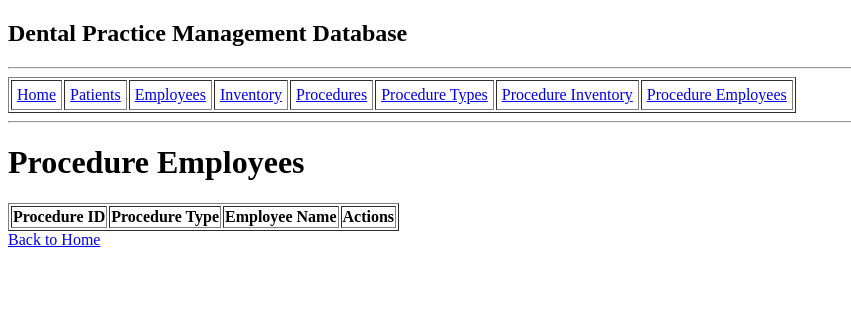
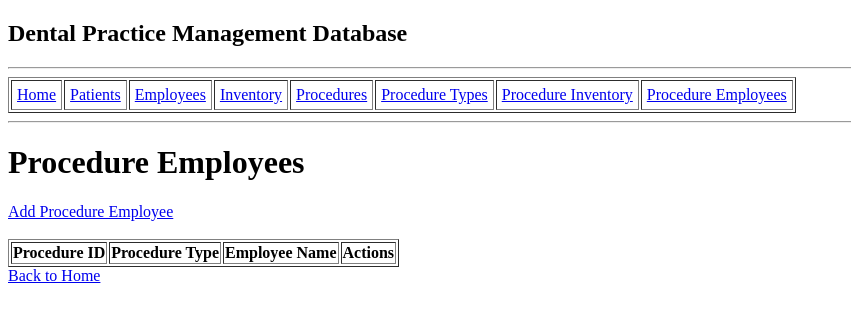
Before and after one commit to burton-its/step3, a Flask app: page /browse_procedure_employees in a window 1280 px wide. Shown: the top 322 px of the page, without its empty margins (0-851 px from the left). Run offline with Flask 3, Linux system fonts and the light colour scheme; data that the repository does not hold is empty; some libraries are stand-ins or nearby versions.

Commit message:
Added Create and Delete functions for Procedure Employees

```diff
--- a/app.py
+++ b/app.py
@@ -442,6 +442,59 @@ def browse_procedure_employees():
     cur.close()
     return render_template('browse_procedure_employees.html', procedure_employees=procedure_employees)
 
+# add procedure employee
+@app.route('/procedure_employee/add', methods=['GET', 'POST'])
+def add_procedure_employee():
+    cur = mysql.connection.cursor(MySQLdb.cursors.DictCursor)
+    if request.method == 'POST':
+        procedure_id = request.form["procedure_id"]
+        employee_id = request.form["employee_id"]
+
+        cur.execute(
+            """
+            SELECT COUNT(*) AS cnt
+            FROM procedure_employee
+            WHERE procedure_id = %s AND employee_id = %s
+            """, (procedure_id, employee_id))
+
+        existing = cur.fetchone()
+
+        if existing['cnt'] > 0:
+            cur.close()
+            return "Error: That employee is already assigned to this procedure."
+
+        cur.execute(
+            """
+            CALL sp_add_procedure_employee(%s, %s)
+            """,
+            (procedure_id, employee_id)
+        )
+        cur.nextset()
+        mysql.connection.commit()
+        cur.close()
+        return redirect('/browse_procedure_employees')
+
+    cur.execute(
+        """
+        SELECT `procedure`.procedure_id, procedure_type.name AS procedure_type_name
+        FROM `procedure`
+        JOIN procedure_type
+        ON `procedure`.procedure_type_id = procedure_type.procedure_type_id
+        """)
+    procedures = cur.fetchall()
+
+    cur.execute(
+        """
+        SELECT employee_id, CONCAT(first_name, ' ', last_name) AS employee_name
+        FROM employee
+        """)
+
+    employees = cur.fetchall()
+
+    cur.close()
+
+    return render_template('add_procedure_employee.html', procedures=procedures, employees=employees)
+
 # edit procedure employees
 @app.route('/procedure_employee/edit/<int:procedure_id>/<int:employee_id>', methods=['GET', 'POST'])
 def edit_procedure_employee(procedure_id, employee_id):
@@ -508,6 +561,16 @@ def edit_procedure_employee(procedure_id, employee_id):
                            procedures=procedures,
                            employees=employees)
 
+# delete procedure employee
+@app.route('/procedure_employee/delete/<int:procedure_id>/<int:employee_id>', methods=['POST'])
+def delete_procedure_employee(procedure_id, employee_id):
+    cur = mysql.connection.cursor()
+    cur.execute("CALL sp_delete_procedure_employee(%s, %s)", (procedure_id, employee_id))
+    cur.nextset()
+    mysql.connection.commit()
+    cur.close()
+    return redirect('/browse_procedure_employees')
+
 # Listener
 if __name__ == "__main__":
 
--- a/templates/browse_procedure_employees.html
+++ b/templates/browse_procedure_employees.html
@@ -4,6 +4,9 @@
 
 {% block content %}
     <h1>Procedure Employees</h1>
+
+    <a href="{{ url_for('add_procedure_employee') }}">Add Procedure Employee</a>
+    <br><br>
 
     <table border="1">
     <tr>
@@ -24,6 +27,12 @@
                             employee_id=procedure_employee['employee_id']) }}">
             Edit
         </a>
+        <form action="{{ url_for('delete_procedure_employee',
+                                     procedure_id=procedure_employee['procedure_id'],
+                                     employee_id=procedure_employee['employee_id']) }}"
+                method="POST" style="display:inline;">
+          <button type="submit" onclick="return confirm('Delete this Procedure Employee?')">Delete</button>
+        </form>
     </td>
     </tr>
     {% endfor %}
```
Also changed, not shown: PL.sql (+20 -0 lines), templates/add_procedure_employee.html (added, +36 -0 lines).
